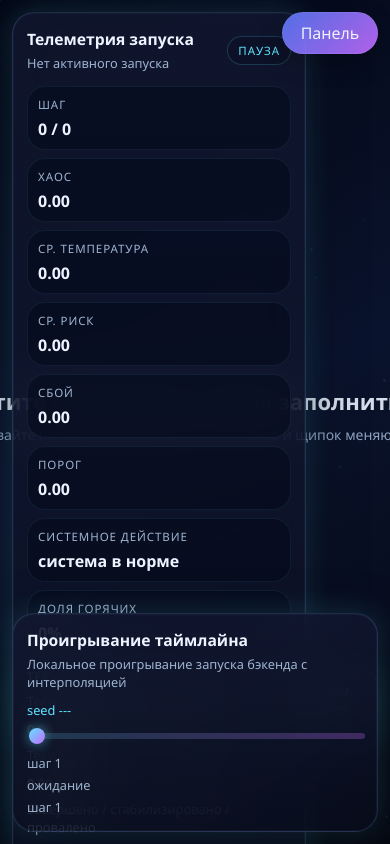
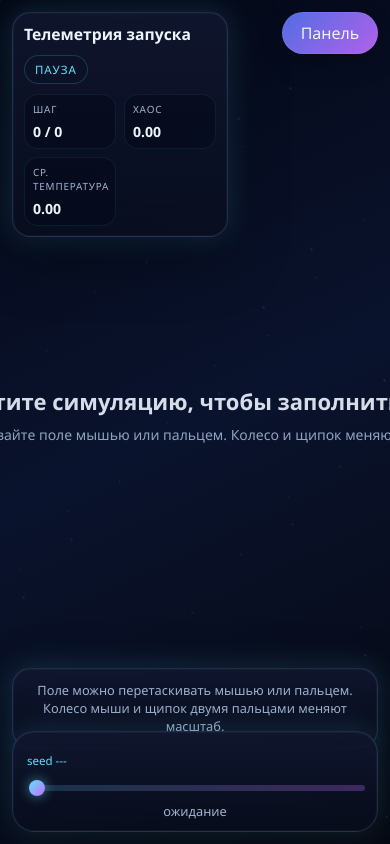
Before and after one commit to Yasspd/Front-simulation, a website: page index.html in a window 390 px wide. Drawn offline with Linux system fonts and the light colour scheme; no server answers; animation ran at ten frames a second.

Commit message:
mobile-режим

```diff
--- a/style.css
+++ b/style.css
@@ -568,9 +568,9 @@ input[type='checkbox'] {
   .stats-overlay {
     top: 12px;
     left: 12px;
-    width: min(320px, calc(100vw - 96px));
-    padding: 15px 16px;
-    border-radius: 22px;
+    width: min(260px, calc(100vw - 116px));
+    padding: 12px 13px;
+    border-radius: 20px;
     pointer-events: none;
   }
 
@@ -579,8 +579,8 @@ input[type='checkbox'] {
     right: 12px;
     bottom: 12px;
     width: auto;
-    padding: 15px 16px;
-    border-radius: 22px;
+    padding: 11px 13px;
+    border-radius: 18px;
   }
 
   .floating-hint {
@@ -599,6 +599,80 @@ input[type='checkbox'] {
   .timeline-head {
     gap: 10px;
     flex-wrap: wrap;
+  }
+
+  .overlay-subtitle {
+    display: none;
+  }
+
+  .overlay-title {
+    font-size: 0.88rem;
+  }
+
+  .stats-grid {
+    margin-top: 10px;
+    gap: 6px;
+  }
+
+  .stats-grid .stat-card {
+    width: calc(50% - 3px);
+    padding: 8px 9px 7px;
+    border-radius: 14px;
+  }
+
+  .stats-grid .stat-card:nth-child(n + 5) {
+    display: none;
+  }
+
+  .stat-card span {
+    margin-bottom: 4px;
+    font-size: 0.62rem;
+  }
+
+  .stat-card strong {
+    font-size: 0.88rem;
+  }
+
+  .telemetry-stack {
+    margin-top: 10px;
+    gap: 6px;
+  }
+
+  .telemetry-stack-summary,
+  .telemetry-stack .telemetry-heading,
+  .telemetry-stack .telemetry-row:nth-child(3) {
+    display: none;
+  }
+
+  .telemetry-row {
+    gap: 4px;
+    font-size: 0.78rem;
+  }
+
+  .timeline-head {
+    align-items: center;
+    margin-bottom: 6px;
+  }
+
+  .timeline-title {
+    font-size: 0.82rem;
+  }
+
+  .timeline-subtitle {
+    display: none;
+  }
+
+  .timeline-meta {
+    font-size: 0.72rem;
+  }
+
+  #timelineScrubber {
+    margin-top: 0;
+  }
+
+  .timeline-foot {
+    margin-top: 6px;
+    font-size: 0.74rem;
   }
 
   .button-row button {
@@ -739,8 +813,23 @@ input[type='checkbox'] {
     width: 100%;
   }
 
+  .stats-overlay {
+    width: min(216px, calc(100vw - 108px));
+    padding: 10px 11px;
+    border-radius: 18px;
+  }
+
+  .stats-grid .stat-card {
+    width: calc(50% - 4px);
+    padding: 7px 8px 6px;
+  }
+
+  .stats-grid .stat-card:nth-child(4) {
+    display: none;
+  }
+
   .telemetry-stack {
-    gap: 8px;
+    display: none;
   }
 
   .timeline-head,
@@ -752,4 +841,19 @@ input[type='checkbox'] {
   .timeline-foot {
     gap: 4px;
   }
+
+  .timeline-title,
+  #timelineStartLabel,
+  #timelineEndLabel {
+    display: none;
+  }
+
+  .timeline-head {
+    justify-content: flex-end;
+  }
+
+  .timeline-foot {
+    align-items: center;
+    justify-content: center;
+  }
 }
```
